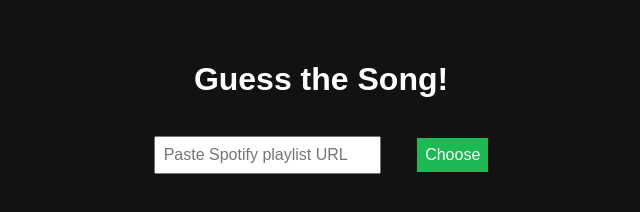
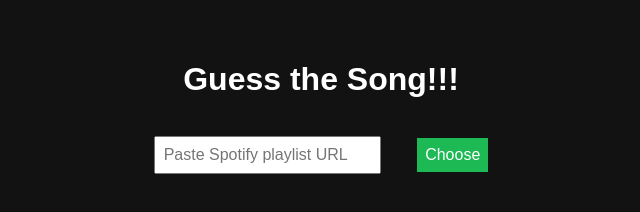
Before and after one commit to evanilo/guess-song-game, a plain HTML site: page docs/index.html in a window 1280 px wide. Shown: the whole page, without its empty margins (319-959 px from the left). Drawn offline with Linux system fonts and the light colour scheme.

Commit message:
add index

```diff
--- a/docs/index.html
+++ b/docs/index.html
@@ -7,7 +7,7 @@
   <link rel="stylesheet" href="style.css">
 </head>
 <body>
-  <h1>Guess the Song!</h1>
+  <h1>Guess the Song!!!</h1>
   <div id="song-container">
     <input type="text" id="playlist-url" placeholder="Paste Spotify playlist URL">
     <button id="choose-playlist-btn">Choose</button>
```
